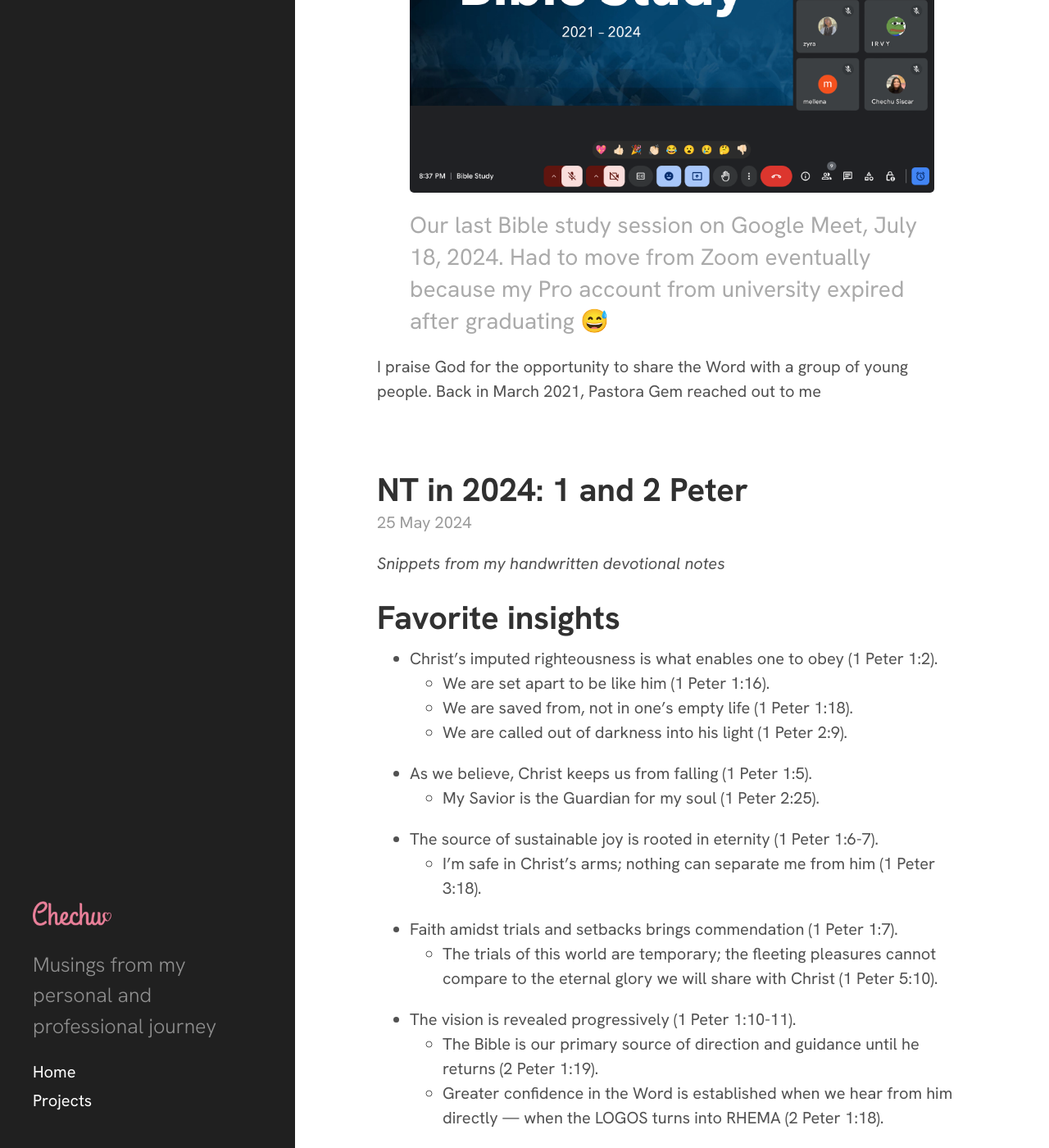
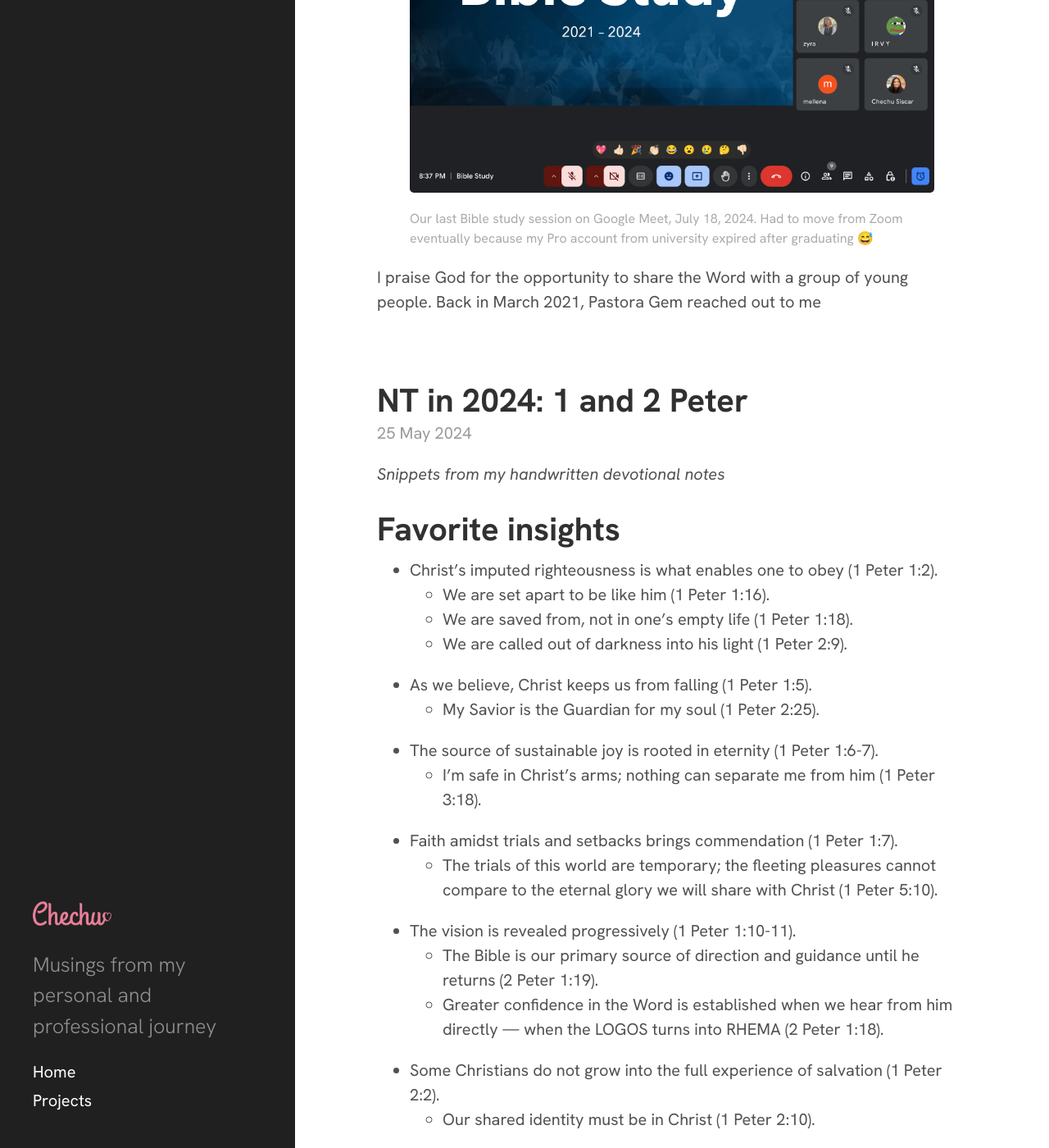
Before and after one commit to chechusiscar/blog, a Jekyll site: the page built from blog.html, in a window 1280 px wide and 1400 px high, scrolled down 390 px. Shown: the whole window at 82% size. Built offline with Jekyll 4.4.1, drawn with Linux system fonts in a browser that asks for light colours.

Commit message:
POST Bible study

```diff
--- a/public/css/custom.css
+++ b/public/css/custom.css
@@ -8,8 +8,7 @@
 
 figcaption {
     color: #aaa;
-    font-size: 1.4rem;
-    line-height: 1.4;
+    font-size: 80%;
 }
 
 /* Bio page */
```
